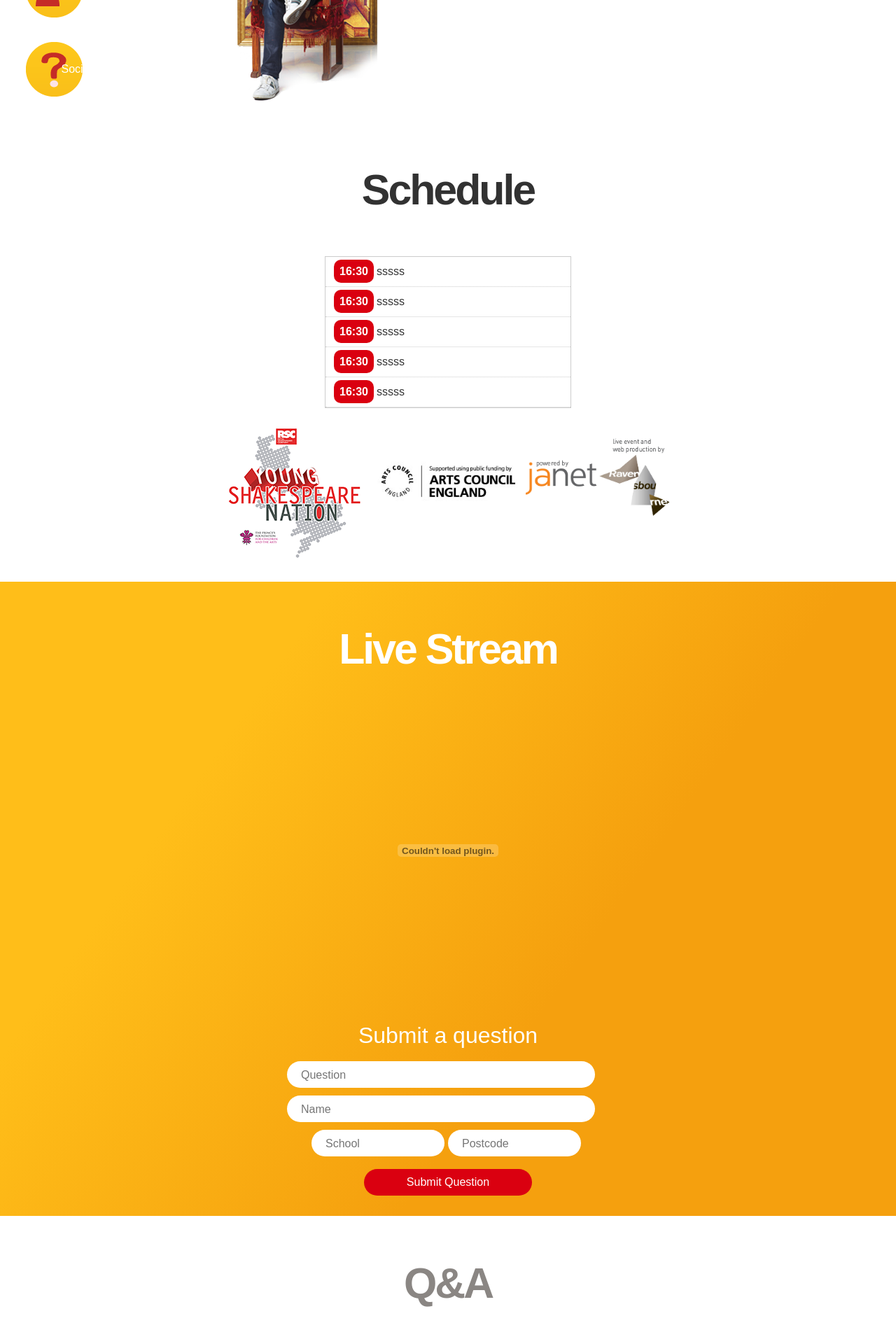
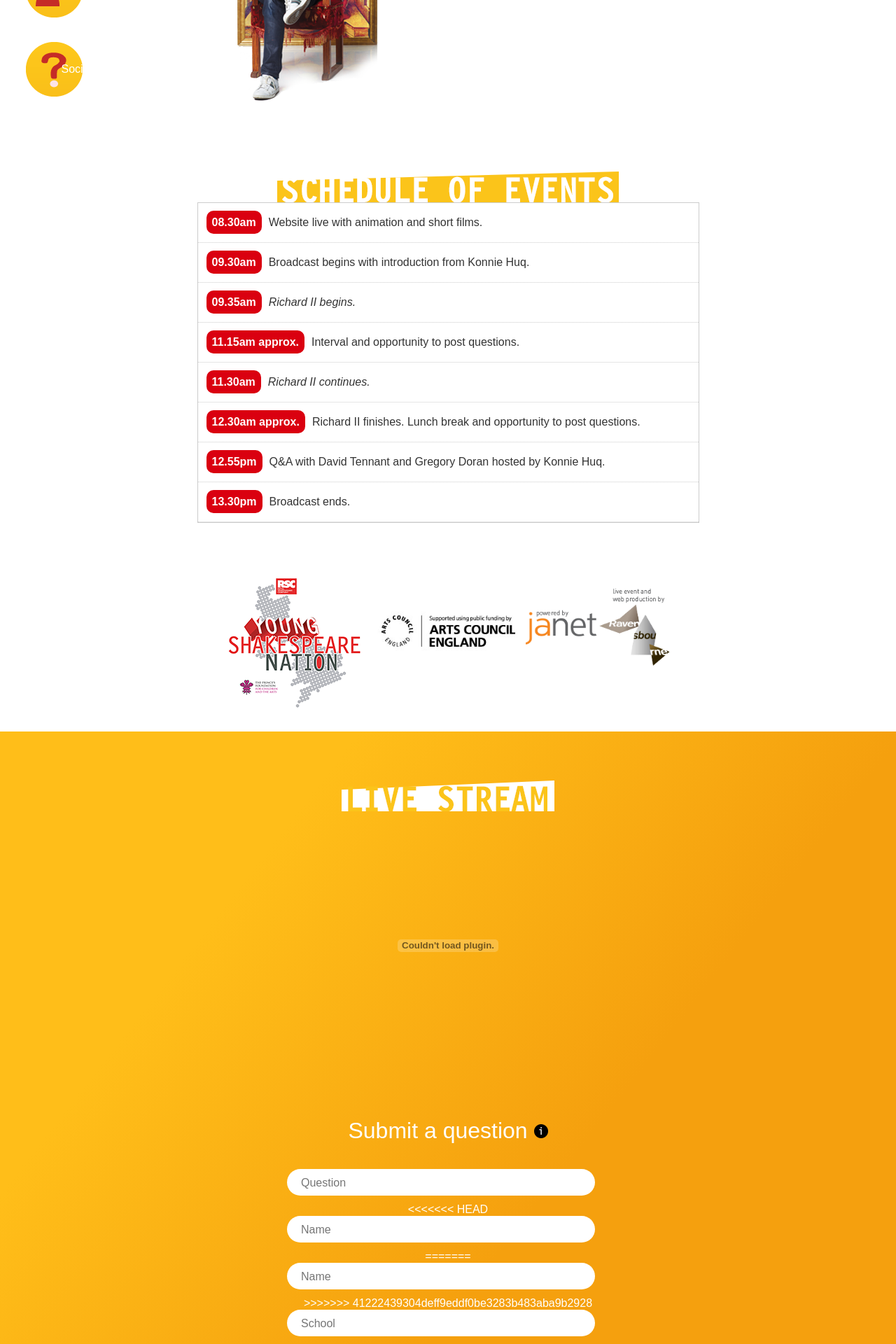
Before and after one commit to th0ran/richard_ii, a PHP site: page / in a window 1280 px wide. Shown: the part 440-2360 px from the top of the page at 70% size. Run offline with PHP 8.4, Linux system fonts and the light colour scheme; some libraries are stand-ins or nearby versions; some web fonts are replaced.

Commit message:
Getting new site

```diff
--- a/css/style.css
+++ b/css/style.css
@@ -1,6 +1,5 @@
 /* Global */
 @import url(http://fonts.googleapis.com/css?family=Muli:300,400,400italic,300italic);
-
 body {
 	font-family: "HelveticaNeue-Light", "Helvetica Neue Light", "Helvetica Neue", Helvetica, Arial, "Lucida Grande", sans-serif;
 	font-family: 'Muli', sans-serif;
@@ -27,18 +26,7 @@ a:visited {
 	position: fixed;
 	z-index: 200;
 }
-
-.center-form {
-	width: 400px;
-	height: 20px;
-	margin: auto;
-    top: 0;
-    left: 0;
-    bottom: 0;
-    right: 0;
-}
-
-input[type="text"] {
+input[type="school"], input[type="text"] {
 	height: 20px;
 	width: 400px;
 	margin-left: -20px;
@@ -53,13 +41,14 @@ input[type="text"] {
 	-moz-border-radius: 30px;
 	border-radius: 30px;
 }
-input[type="text"]:hover {
+input[type="text"]:hover, input[type="school"]:hover {
 	color: green;
 	background: #f5f5f5;
 	background-color: #f5f5f5;
 }
+<<<<<<< HEAD
 
-input[type="school"] {
+input[type="postcode"] {
 	height: 20px;
 	width: 150px;
 	margin-left: 5px;
@@ -73,18 +62,20 @@ input[type="school"] {
 	-webkit-border-radius: 30px;
 	-moz-border-radius: 30px;
 	border-radius: 30px;
-	float: left;
+	float: right;
 }
-input[type="school"]:hover {
+input[type="postcode"]:hover {
 	color: green;
 	background: #f5f5f5;
 	background-color: #f5f5f5;
 }
 
 
+=======
+>>>>>>> 41222439304deff9eddf0be3283b483aba9b2928
 input[type="submit"] {
 	color: #FFF;
-	width: 240px;
+	width: 180px;
 	padding: 10px;
 	display: block;
 	border: 0;
@@ -231,7 +222,7 @@ input[type="submit"]:active {
 	text-align: center;
 	font-size: 3.8em;
 	letter-spacing: -3px;
-	color: #323232;
+	color: #ccc;
 	font-weight: 700;
 	margin-left: 0px;
 }
@@ -346,7 +337,6 @@ input[type="submit"]:active {
 	max-width: 50%;
 	margin: auto;
 }
-
 .embed-container {
 	position: relative;
 	padding-bottom: 56.25%;
@@ -363,125 +353,36 @@ input[type="submit"]:active {
 	width: 100%;
 	height: 100%;
 }
- @media screen and (max-width: 1000px) {
-.container {
-	width: 80%;
+.heading {
+	margin-top: 70px;
+	display: block;
+	margin-left: auto;
+	margin-right: auto;
+	z-index: 200;
 }
-
-}
-
-
-@media screen and (max-width: 750px) {
-
-.fixed {
-	position:inherit;
-}
-
-
-}
-
-
-/* Tablet */
-/*@media screen and (max-width: 1024px) {
-
-#logo {
-	width: 100%;
-	text-align: center;
-}
-
-#nav {
-	width:100%;
-	text-align:center;
-	margin:10px 0;
-}
-
-.navigation{
-	width: 100%;
-	float: center;
-	list-style: none;
-	margin: 0;
-	padding:0;
-}
-
-.navigation li{
-	float: left;
-	width:25%;
-	padding:0;
-}
-
-.slide{
-	background-attachment: fixed;
-	width:100%;
-	position: relative;
-	padding:150px 0;
-}
-
-#decorative {
-	display:none;
-}
-
-#content {
-	text-align:center;
-	width:100%;
-}
-
-#slide1 h1 {
-	line-height: 1em;
-}
-#slide1 h2 {
-	line-height: 1em;
-}
-#slide2 h1 {
-	line-height: 1em;
-}
-#slide2 h2 {
-	line-height: 1em;
-}
-#slide3 h1 {
-	line-height: 1em;
-}
-#slide3 h2 {
-	line-height: 1em;
-}
-#slide4 h1 {
-	line-height: 1em;
-}
-#slide4 h2 {
-	line-height: 1em;
-}
-
-}*/
-
-
-
-
-
-
-
 /*schedule list*/
 
 
 
-.list-container{
-    max-width: 350px;
+.list-container {
+	max-width: 715px;
 	margin: auto;
 	text-align: left;
 	border: 1px solid #ccc;
+	margin-bottom: 50px;
 }
-
-.list ul  {
+.list ul {
 	width: 100%;
 	margin: 0;
 	padding: 0;
 }
-
 .list li {
 	color: #333;
 	list-style-type: none;
 	padding: 12px;
 	border-bottom: 1px dotted #ccc;
+	line-height: 2;
 }
-
 .list ul li:hover {
 	background-color: #ededed;
 	transition: background .3s ease-in-out;
@@ -489,15 +390,75 @@ input[type="submit"]:active {
 	-moz-transition: background .3s ease-in-out;
 	-o-transition: background .3s ease-in-out;
 }
-
 .time {
 	color: #FFF;
 	font-weight: bold;
 	padding: 8px;
-	margin-right: 4px;
+	margin-right: 10px;
 	background: #da0010;
 	background-color: #da0010;
 	-webkit-border-radius: 10px;
 	-moz-border-radius: 10px;
 	border-radius: 10px;
 }
+/*tooltip*/
+
+.tooltip {
+	display: inline;
+	position: relative;
+	font-size: 18px;
+}
+.tooltip:hover:after {
+	background: #333;
+	background: rgba(0,0,0,.8);
+	border-radius: 5px;
+	bottom: 26px;
+	color: #fff;
+	content: attr(title);
+	left: 20%;
+	padding: 5px 15px;
+	position: absolute;
+	z-index: 98;
+	width: 220px;
+}
+.tooltip:hover:before {
+	border: solid;
+	border-color: #333 transparent;
+	border-width: 6px 6px 0 6px;
+	bottom: 20px;
+	content: "";
+	left: 50%;
+	position: absolute;
+	z-index: 99;
+}
+.circle {
+	color: #fff;
+	font-size: 18px;
+	font-weight: 700;
+	background-color: #222;
+	padding: 2px 10px;
+	-webkit-border-radius: 10px;
+	-moz-border-radius: 10px;
+	border-radius: 30px;
+	-ms-filter: "progid:DXImageTransform.Microsoft.Alpha(Opacity=90)";
+	filter: alpha(opacity=90);
+	-moz-opacity: 0.9;
+	-khtml-opacity: 0.9;
+	opacity: 0.9;
+}
+}
+ @media screen and (max-width: 1050px) {
+.list-container {
+	max-width: 450px;
+}
+}
+ @media screen and (max-width: 1000px) {
+.container {
+	width: 80%;
+}
+}
+ @media screen and (max-width: 750px) {
+.fixed {
+	position: inherit;
+}
+}
--- a/index.html
+++ b/index.html
@@ -51,12 +51,6 @@
 
     <!--         <p>Welcome to the Richard II live broadcast.</p>
 
-   <p>Richard II is the first production in a new cycle of Shakespeare's History plays, directed by RSC Artistic Director Gregory Doran." </p>
-        <p>Watch the live stream here on 15th November, 2013</p>
-        <p> Following last year's hugely successful broadcast of I, Cinna: The Poet into UK schools, the RSC is once again collaborating with Ravensbourne College and Janet to stream a broadcast of Richard II into classrooms across the UK on Friday 15 November</p>
-        <p> Registration is now open for the broadcast, which will be hosted by Konnie Huq and includes a live, interactive Q&A session with Director Gregory Doran and David Tennant. Students will be able to post questions to David and Gregory which they will then respond to in the Q&A.</p>
-        <p>The event will start at 9.30am GMT and we estimate the whole event will finish by 1.30pm GMT (this includes a 20 minute interval and lunch break).</p>
-
         --->
       </div>
     </div>
@@ -64,16 +58,21 @@
 
 
     <!--Schedule start-->
-      <h1>Schedule</h1>
+      <img class="heading" src="images/headings/schedule-of-events.png" alt="Schedule of events">
 <div class="list list-container">
 <ul>
-<li><span class="time">16:30</span>sssss<span class="fui-arrow-right pull-right"></span></li>
-<li><span class="time">16:30</span>sssss<span class="fui-arrow-right pull-right"></span></li>
-<li><span class="time">16:30</span>sssss<span class="fui-arrow-right pull-right"></span></li>
-<li><span class="time">16:30</span>sssss<span class="fui-arrow-right pull-right"></span></li>
-<li><span class="time">16:30</span>sssss<span class="fui-arrow-right pull-right"></span></li>
+<li><span class="time">08.30am</span>Website live with animation and short films.</li>
+<li><span class="time">09.30am</span>Broadcast begins with introduction from Konnie Huq.<span class="fui-arrow-right pull-right"></span></li>
+<li><span class="time">09.35am</span><i>Richard II begins.</i><span class="fui-arrow-right pull-right"></span></li>
+<li><span class="time">11.15am approx.</span>Interval and opportunity to post questions.<span class="fui-arrow-right pull-right"></span></li>
+<li><span class="time">11.30am</span><i>Richard II continues.</i><span class="fui-arrow-right pull-right"></span></li>
+<li><span class="time">12.30am approx.</span>Richard II finishes. Lunch break and opportunity to post questions.<span class="fui-arrow-right pull-right"></span></li>
+<li><span class="time">12.55pm</span>Q&A with David Tennant and Gregory Doran hosted by Konnie Huq.<span class="fui-arrow-right pull-right"></span></li>
+<li><span class="time">13.30pm</span>Broadcast ends.<span class="fui-arrow-right pull-right"></span></li>
 </ul>
 </div>
+
+
     <!--Schedule end-->
 
 </div>
@@ -86,7 +85,8 @@
 <div class="container clearfix">
   <div id="content" class="grid_12">
     <center>
-    <h1>Live Stream</h1>
+          <img class="heading" src="images/headings/live-stream.png" alt="Live Stream">
+
     <div style="width: 70%;">
       <div class='embed-container'>
         <embed src="http://janet.streamingwizard.com/player.swf" width="900" height="520" allowscriptaccess="always" allowfullscreen="true" flashvars="streamer=rtmpt://195.195.131.195/janetvod/mp4:&amp;file=/icinnafull.mp4&amp;autostart=false" />
@@ -94,19 +94,25 @@
       <br>
       <br>
       <br>
-      <h2>Submit a question</h2>
+
+      <h2>Submit a question 	      <a href="" title="Fill in this form during the break for your chance to have your question answered during the live stream." class="tooltip"><img src="images/icons/info.png"></a>
+</h2>
+
+<!--      <a href="" title="Fill in this form to submit your questions" class="tooltip"><span class="circle">i</span></a>-->
+<br />
       <br />
       <form>
         <input type="text" name="question" placeholder="Question">
-
+<<<<<<< HEAD
         <input type="text" name="name" placeholder="Name">
         <div class="center-form">
+=======
+        <input type="school" name="name" placeholder="Name">
+>>>>>>> 41222439304deff9eddf0be3283b483aba9b2928
         <input type="school" name="school" placeholder="School">
 		<input type="school" name="postcode" placeholder="Postcode">
       </form>
-        </div>
       <br />
-            <br />
       <input type="submit" value="Submit Question">
       </center>
     </div>
@@ -116,9 +122,9 @@
   <div class="container clearfix">
     <div id="content" class="grid_12">
       <center>
-      <h1>Q&A</h1>
+          <img class="heading" src="images/headings/live-qa.png" alt="Live Stream">
       <div style="max-width: 400px; height: 400px; background-color:#eee; margin-bottom: 40px;"></div>
-      <h2>Information about the schedule will go here</h2>
+      <h2>Q&A system will go here</h2>
 
       <!-- jQuery in the head (ideally) -->
 <script type="text/javascript" src="//cdnjs.cloudflare.com/ajax/libs/jquery/1.10.2/jquery.min.js"></script>
@@ -141,7 +147,8 @@
 </center>
 <div class="slide" id="slide4" data-slide="4">
   <center>
-    <h1>How to Watch Richard II</h1>
+              <img class="heading" src="images/headings/how-to-watch-richard-ii.png" alt="How to Watch Richard II">
+
   </center>
   <div class="container clearfix" style="max-width:500px;"> </div>
   <div class="liquid-slider"  id="main-slider">
@@ -150,7 +157,7 @@
       <p>To access the broadcast we recommend the latest version of your browser (Internet Explorer, Chrome etc.) and the latest version of Adobe Flash.  Please contact your ISP System Administrator about possible firewall restrictions, filters or blocks on streaming media. The test stream will be an important opportunity for you to identify any technical issues in advance of the event.</p>
     </div>
     <div>
-      <h3>Broadcast Reccomendations</h3>
+      <h3>Broadcast Recomendations</h3>
       <p>We recommend that the broadcast is viewed on one large screen per classroom of up to 30 students. Please bear in mind that additional screens will use up more of your school's bandwidth and may result in buffering.</p>
     </div>
     <div>
```
Also changed, not shown: images/headings/how-to-watch-richard-ii.png (added), images/headings/live-qa.png (added), images/headings/live-stream.png (added), images/headings/schedule-of-events.png (added), images/icons/info.png (added), images/richard-ii-ii-heading-typo.png (added), images/richard-ii-ii-heading.png, images/richard-ii-text-text-.png (added), images/richard-ii-text-text.png, 6 other files. Lines whose indentation alone changed are shown as unchanged.
